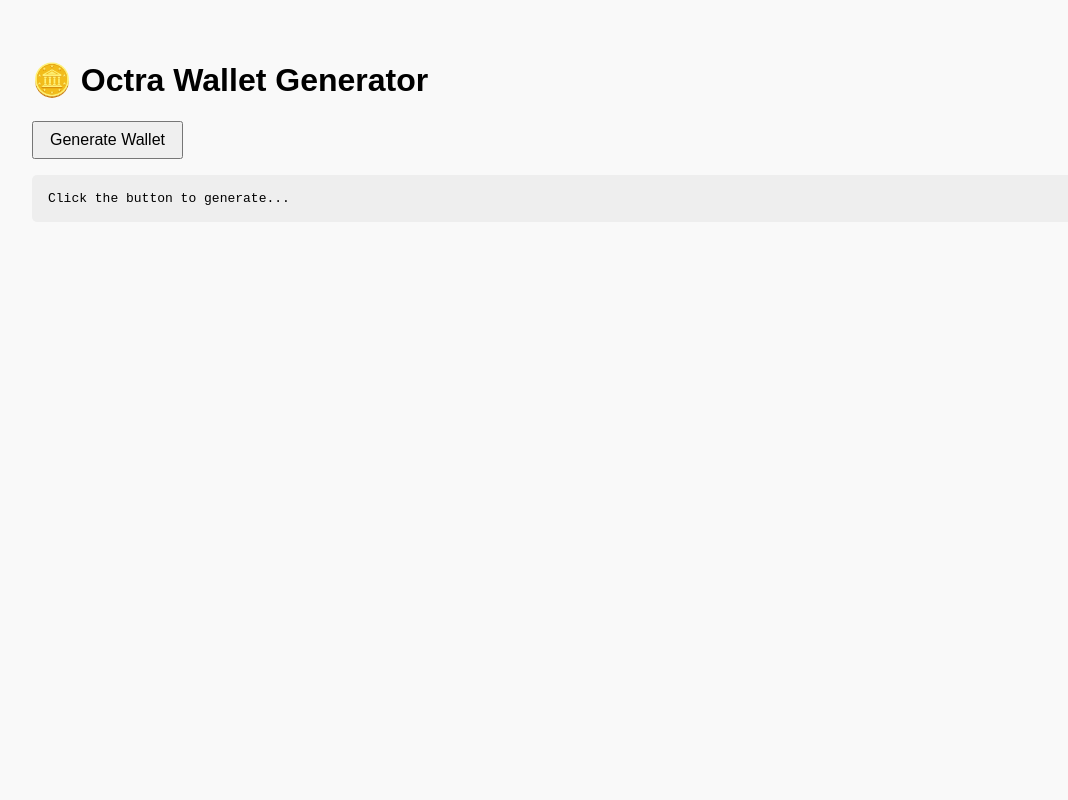
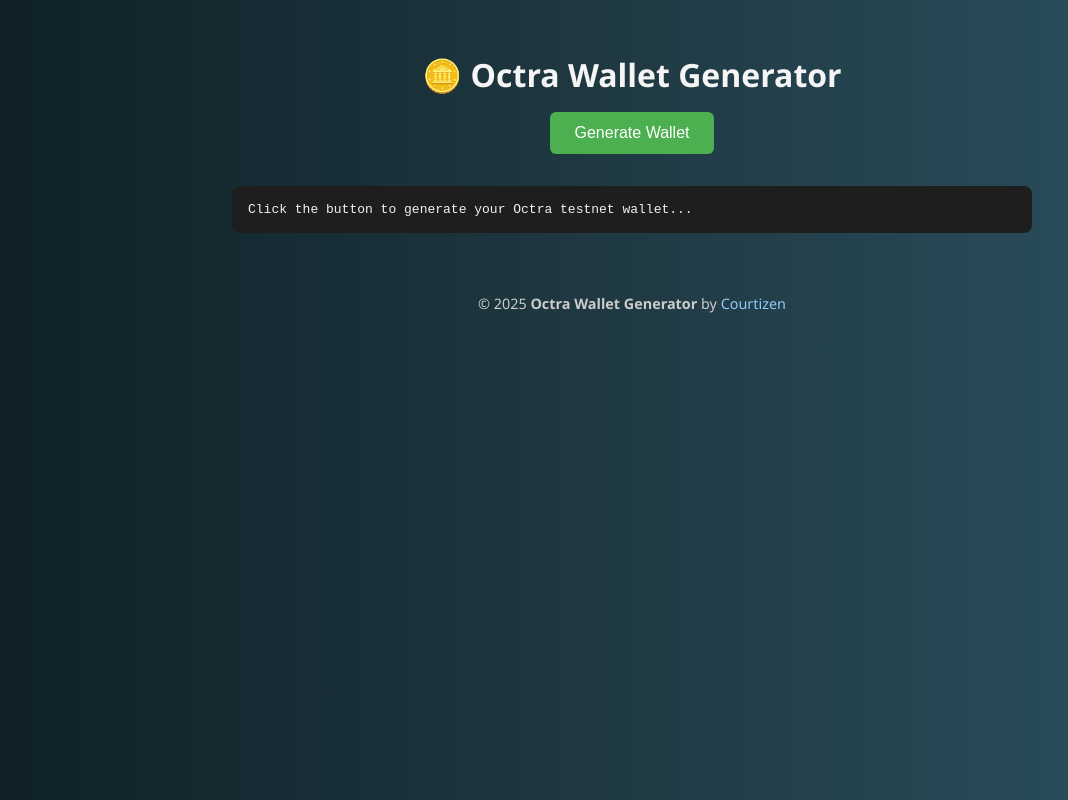
Before and after one commit to 0xcourt/octra-testnet, a website: page index.html in a window 1280 px wide. Shown: the whole page, without its empty margins (8-1076 px from the left). Drawn offline with Linux system fonts and the light colour scheme.

Commit message:
Update index.html

```diff
--- a/index.html
+++ b/index.html
@@ -3,16 +3,81 @@
 <head>
   <meta charset="UTF-8" />
   <title>Octra Wallet Generator</title>
+  <meta name="viewport" content="width=device-width, initial-scale=1" />
   <style>
-    body { font-family: sans-serif; padding: 2rem; background: #f9f9f9; }
-    button { padding: 0.5rem 1rem; font-size: 16px; }
-    pre { background: #eee; padding: 1rem; border-radius: 5px; margin-top: 1rem; }
+    * {
+      box-sizing: border-box;
+    }
+
+    body {
+      font-family: 'Segoe UI', sans-serif;
+      background: linear-gradient(to right, #0f2027, #203a43, #2c5364);
+      color: #f5f5f5;
+      margin: 0;
+      padding: 2rem;
+      display: flex;
+      flex-direction: column;
+      align-items: center;
+    }
+
+    h1 {
+      font-size: 2rem;
+      margin-bottom: 1rem;
+      text-align: center;
+    }
+
+    button {
+      padding: 0.75rem 1.5rem;
+      font-size: 1rem;
+      background: #4caf50;
+      color: white;
+      border: none;
+      border-radius: 6px;
+      cursor: pointer;
+      transition: background 0.3s ease;
+    }
+
+    button:hover {
+      background: #43a047;
+    }
+
+    pre {
+      background: #1e1e1e;
+      padding: 1rem;
+      border-radius: 8px;
+      margin-top: 2rem;
+      width: 100%;
+      max-width: 800px;
+      overflow-x: auto;
+      color: #f1f1f1;
+    }
+
+    footer {
+      margin-top: 3rem;
+      font-size: 0.9rem;
+      color: #ccc;
+      text-align: center;
+    }
+
+    a {
+      color: #90caf9;
+      text-decoration: none;
+    }
+
+    a:hover {
+      text-decoration: underline;
+    }
   </style>
 </head>
 <body>
   <h1>🪙 Octra Wallet Generator</h1>
   <button onclick="generate()">Generate Wallet</button>
-  <pre id="output">Click the button to generate...</pre>
+
+  <pre id="output">Click the button to generate your Octra testnet wallet...</pre>
+
+  <footer>
+    © 2025 <strong>Octra Wallet Generator</strong> by <a href="https://github.com/0xcourt" target="_blank">Courtizen</a>
+  </footer>
 
   <script>
     async function generate() {
```
